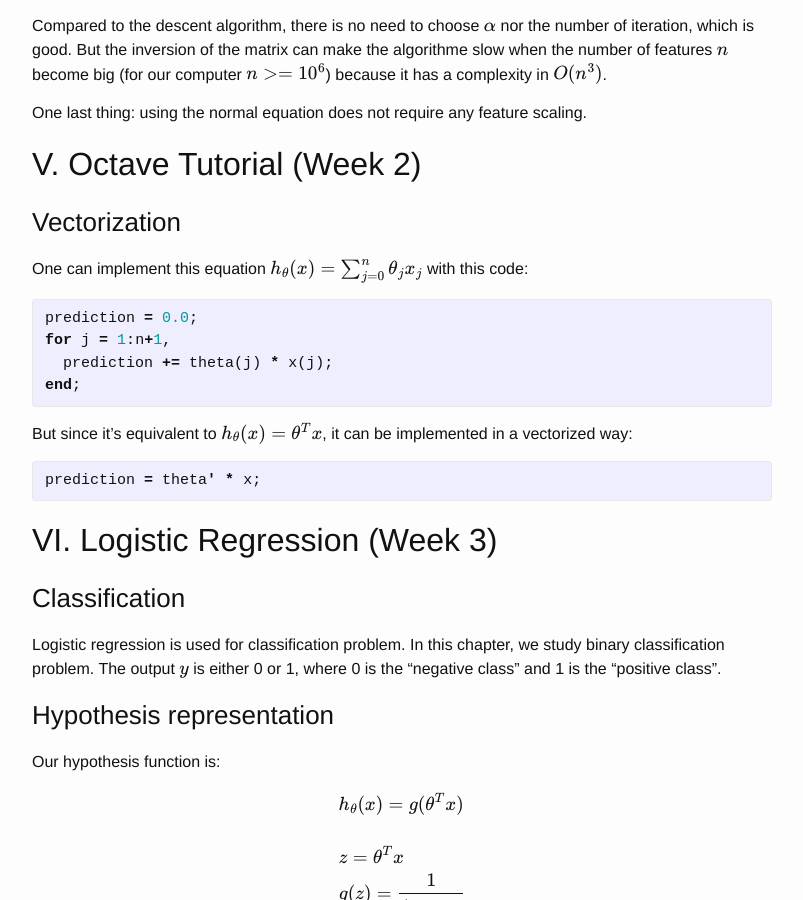
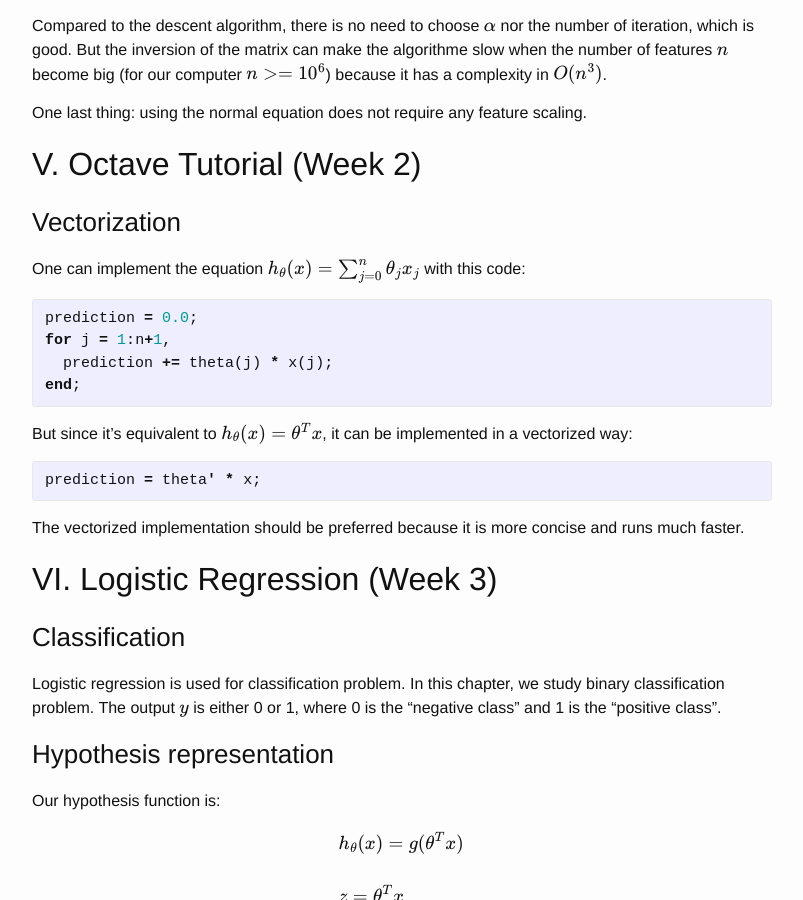
Before and after one commit to seiteta/seiteta.github.io_old, a Jekyll site: the page built from _posts/2014-12-04-machine-learning-notes.md, in a window 1280 px wide and 900 px high, scrolled down 3594 px. Shown: the whole window, without its empty margins (238-1041 px from the left). Built offline with Jekyll 4.4.1, drawn with Linux system fonts in a browser that asks for light colours; formulas are drawn with MathJax 3.

Commit message:
Update 2014-12-04-machine-learning-notes.md

```diff
--- a/_posts/2014-12-04-machine-learning-notes.md
+++ b/_posts/2014-12-04-machine-learning-notes.md
@@ -126,7 +126,7 @@ One last thing:  using the normal equation does not require any feature scaling.
 
 ### Vectorization
 
-One can implement this equation $$h_{\theta}(x) = \sum_{j=0}^{n} \theta_j x_j$$ with this code:
+One can implement the equation $$h_{\theta}(x) = \sum_{j=0}^{n} \theta_j x_j$$ with this code:
 
 {% highlight matlab %}
 prediction = 0.0;
@@ -140,6 +140,8 @@ But since it's equivalent to $$h_{\theta}(x) = \theta^T x$$, it can be implement
 {% highlight matlab %}
 prediction = theta' * x;
 {% endhighlight %}
+
+The vectorized implementation should be preferred because it is more concise and runs much faster.
 
 ## VI. Logistic Regression (Week 3)
 
```
